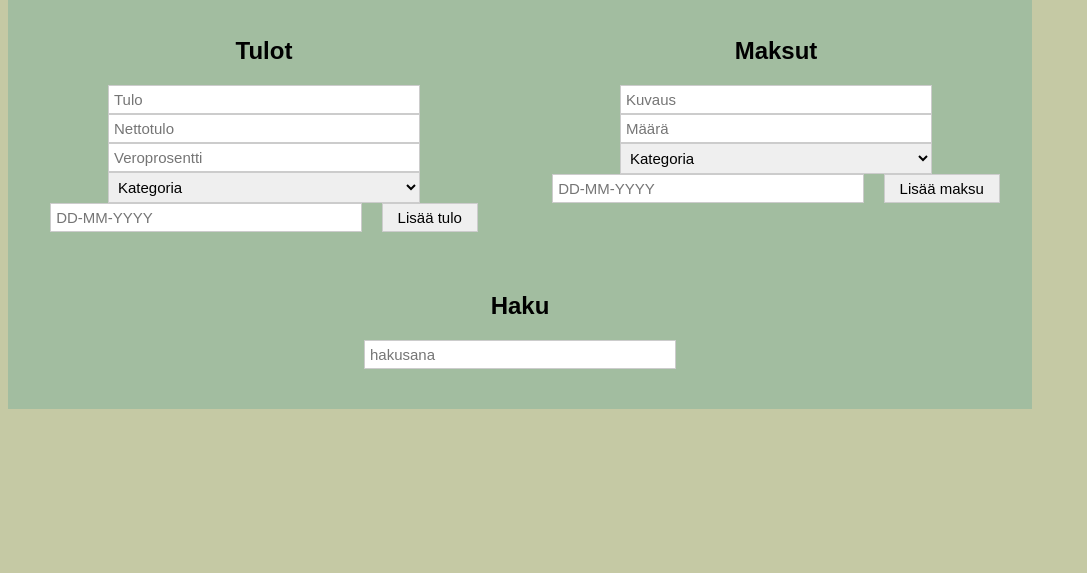
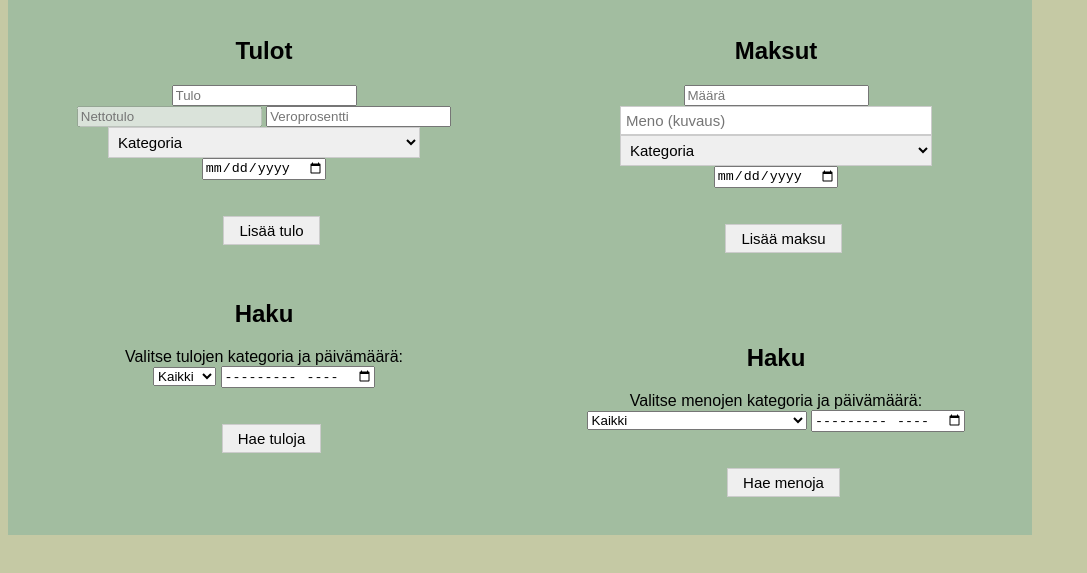
Before and after one commit to MiraLund/budjetti, a plain HTML site: page client/index.html in a window 1280 px wide. Shown: the part 79-652 px from the top of the page, without its empty margins (0-1087 px from the left). Drawn offline with nearby package versions, Linux system fonts and the light colour scheme.

Commit message:
Update index.html

```diff
--- a/client/index.html
+++ b/client/index.html
@@ -4,61 +4,132 @@
   <meta charset="UTF-8">
   <meta name="viewport" content="width=device-width, initial-scale=1.0">
   <title>Budjetin Seuranta</title>
-  <!-- Lisää tarvittaessa muita tyylitiedostoja tai kirjastoja tässä -->
+
   <link rel="stylesheet" href="styles.css">
+  <link rel="stylesheet" href="https://cdnjs.cloudflare.com/ajax/libs/font-awesome/6.0.0-beta3/css/all.min.css">
+  <script src="code.js"></script>
+  <script src="https://cdn.jsdelivr.net/momentjs/latest/moment.min.js"></script>
 </head>
-<body onload="init()">
+<body>
   <div id="container" style="width:100%;">
     <h1>Budjetin Seuranta</h1>
 
-    <div id="incomeSection">
+    <!-- Tulojen section -->
+    <section id="incomeSection">
+      <form id="incomeForm">
         <h2>Tulot</h2>
-      <input id="income" type="text" placeholder="Tulo" required>
-      <input id="netIncome" type="text" placeholder="Nettotulo" required>
-      <input id="taxRate" type="text" placeholder="Veroprosentti" required>
-      <select id="incomeCategory" required>
+        <input id="income" name="income" type="number" placeholder="Tulo" required>
+        <!-- Incomen error-viesti -->
+        <div id="errorIncome" class="error-message"></div>
+        <input id="netIncome" name="netIncome" type="number" placeholder="Nettotulo" disabled>
+        <!-- netIncomelle ei erroria, koska lasketaan automaattisesti käyttäjän syöttämän tulon ja veroprosentin perusteella,
+        käyttäjä ei pysty itse edes laittamaan kenttään mitään, koska "disabled" -->
+        <input id="taxRate" name="taxRate" type="number" placeholder="Veroprosentti" required>
+        <!-- TaxRaten error-viesti -->
+        <div id="errorTaxRate" class="error-message"></div>
+        <select id="incomeCategory" name="incomeCategory" required>
           <option value="" disabled selected>Kategoria</option>
           <option value="palkka">Palkka</option>
           <option value="tuki">Tuki</option>
           <option value="velka">Velka</option>
           <option value="lahja">Lahja</option>
           <option value="muut">Muut</option>
-      <input id="incomeDate" type="text" placeholder="DD-MM-YYYY" required>
-      <button id="buttonIncome" onClick="addIncome()">Lisää tulo</button>
-      <ul id="incomeList"></ul>
-    </div>
+        </select>
+        <!-- Incomen kategorian error-viesti -->
+        <div id="errorIncomeCategory" class="error-message"></div>
+        <input id="incomeDate" name="incomeDate" type="date" required>
+        <div id="errorIncomeDate" class="error-message"></div>
+        <br /><br />
+        <!-- Nappi incomeFormButton, kutsuu addIncome()-funktiota -->
+        <button type="button" id="incomeFormButton" onclick="addIncome()">Lisää tulo</button>
+      </form>
+      <br /><br />
+      <!-- Incomen card-container, "kortit" tulevat tähän -->
+      <div id="incomeCards" class="card-container"></div>
 
- <div id="paymentSection">
+    <!-- Tulojen haku -->
+      <form id="incomeSearchForm">
+        <h2>Haku</h2>
+        <label for="incomeCategorySearch">Valitse tulojen kategoria ja päivämäärä:</label>
+        <br />
+        <select id="incomeCategorySearch">
+          <option value="">Kaikki</option>
+          <option value="palkka">Palkka</option>
+          <option value="tuki">Tuki</option>
+          <option value="velka">Velka</option>
+          <option value="lahja">Lahja</option>
+          <option value="muut">Muut</option>
+        </select>
+
+        <input type="month" id="incomeDateSearch">
+        <!-- Incomen haku error-viesti, yksi molemmille kentille -->
+        <div id="errorIncomeSearch" class="error-message"></div>
+        <br /><br />
+        <!-- IncomeSearchButton, kutsuu searchIncomes()-funktiota -->
+        <button type="button" id="incomeSearchButton" onclick="searchIncomes()">Hae tuloja</button>
+      </form><br />
+      <!-- Näytetään Income hakutulokset -->
+    <div id="searchIncomeResults"></div>
+  </section>
+
+  <!-- Maksujen section -->
+  <section id="paymentSection">
+    <form id="paymentForm">
       <h2>Maksut</h2>
-  <input id="paymentDescription" type="text" placeholder="Kuvaus" required>
-  <input id="paymentAmount" type="text" placeholder="Määrä" required>
-  <select id="paymentCategory" required>
+      <input id="paymentAmount" name="paymentAmount" type="number" placeholder="Määrä" required>
+      <!-- PaymentAmountin error-viesti -->
+      <div id="errorAmount" class="error-message"></div>
+      <input id="paymentDescription" name="paymentDescription" type="text" placeholder="Meno (kuvaus)">
+      <!-- Descriptionille ei erroria, koska ei ole pakollinen kenttä -->
+      <select id="paymentCategory" name="paymentCategory" required>
         <option value="" disabled selected>Kategoria</option>
-    <option value="vuokra">Vuokra</option>
-    <option value="sahko">Sähköt</option>
-    <option value="vesi">Vesi</option>
+        <option value="asuminen">Asuminen</option>
         <option value="ruoka">Ruoka</option>
         <option value="koti">Kodin tarvikkeet</option>
         <option value="elektroniikka">Elektroniikka</option>
         <option value="tilaukset">Suoratoistopalvelut, yms tilaukset</option>
         <option value="muut">Muut</option>
-  <input id="paymentDate" type="text" placeholder="DD-MM-YYYY" required>
-  <button id="buttonPayment" onClick="addPayment()">Lisää maksu</button>
-  <ul id="paymentList"></ul>
+      </select>
+      <!-- PaymentCategoryn error-viesti -->
+      <div id="errorPaymentCategory" class="error-message"></div>
+      <input id="paymentDate" name="paymentDate" type="date" required>
+      <!-- PaymentDaten error-viesti -->
+      <div id="errorPaymentDate" class="error-message"></div>
+      <br /><br />
+      <!-- PaymentFormButton, joka kutsuu addPayment()-funktiota -->
+      <button type="button" id="paymentFormButton" onclick="addPayment()">Lisää maksu</button>
+    </form>
+    <br /><br />
+    <!-- Tähän tulee maksujen "kortit" -->
+    <div id="paymentCards" class="card-container"></div>
+    <br /><br />
+
+  <!-- Menojen haku -->
+<form id="paymentSearchForm">
+  <h2>Haku</h2>
+    <label for="paymentCategorySearch">Valitse menojen kategoria ja päivämäärä:</label>
+    <br />
+    <select id="paymentCategorySearch">
+      <option value="">Kaikki</option>
+      <option value="asuminen">Asuminen</option>
+      <option value="ruoka">Ruoka</option>
+      <option value="kodinTarvikkeet">Kodin tarvikkeet</option>
+      <option value="elektroniikka">Elektroniikka</option>
+      <option value="tilaukset">Suoratoistopalvelut, yms tilaukset</option>
+      <option value="muut">Muut</option>
+    </select>
+
+<input type="month" id="paymentDateSearch">
+<!-- PaymentSearchin error-viesti, molemmille kentille yhteinen -->
+<div id="errorPaymentSearch" class="error-message"></div>
+<br /><br />
+<!-- PaymentSearchButton, joka kutsuu searchPayments()-funktiota -->
+<button type="button" id="paymentSearchButton" onclick="searchPayments()">Hae menoja</button>
+</form><br />
+<!-- Tässä näytetään maksujen haun tulokset -->
+<div id="searchPaymentResults"></div>
+</section>
 </div>
-
-
-    <div id="searchSection" style="width: 50%; float: left;">
-      <h2>Haku</h2>
-
-      <input id="searchbar" type="text" placeholder="hakusana">
-      <ul id="searchResults"></ul>
-    </div>
-  </div>
-
-  <script src="code.js"></script>
-  <!-- Lisää tämä koodi HTML-tiedoston head-osioon -->
-<script src="https://cdn.jsdelivr.net/momentjs/latest/moment.min.js"></script>
-
+<br />
 </body>
 </html>
```
Lines whose indentation alone changed are shown as unchanged.
